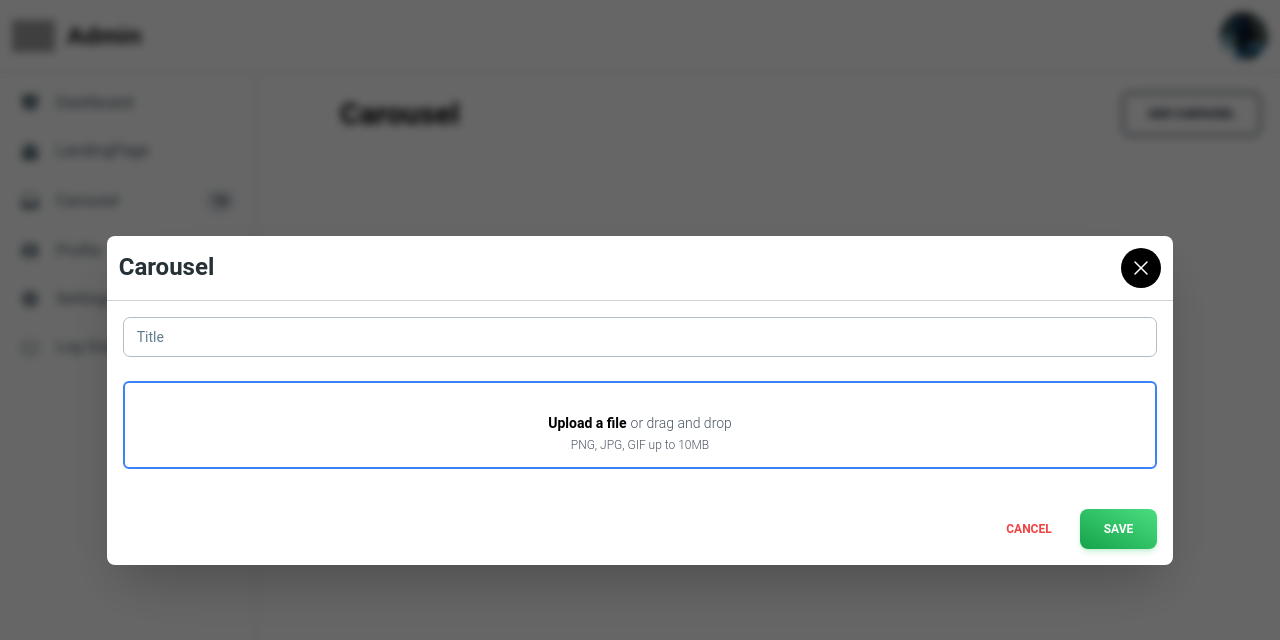
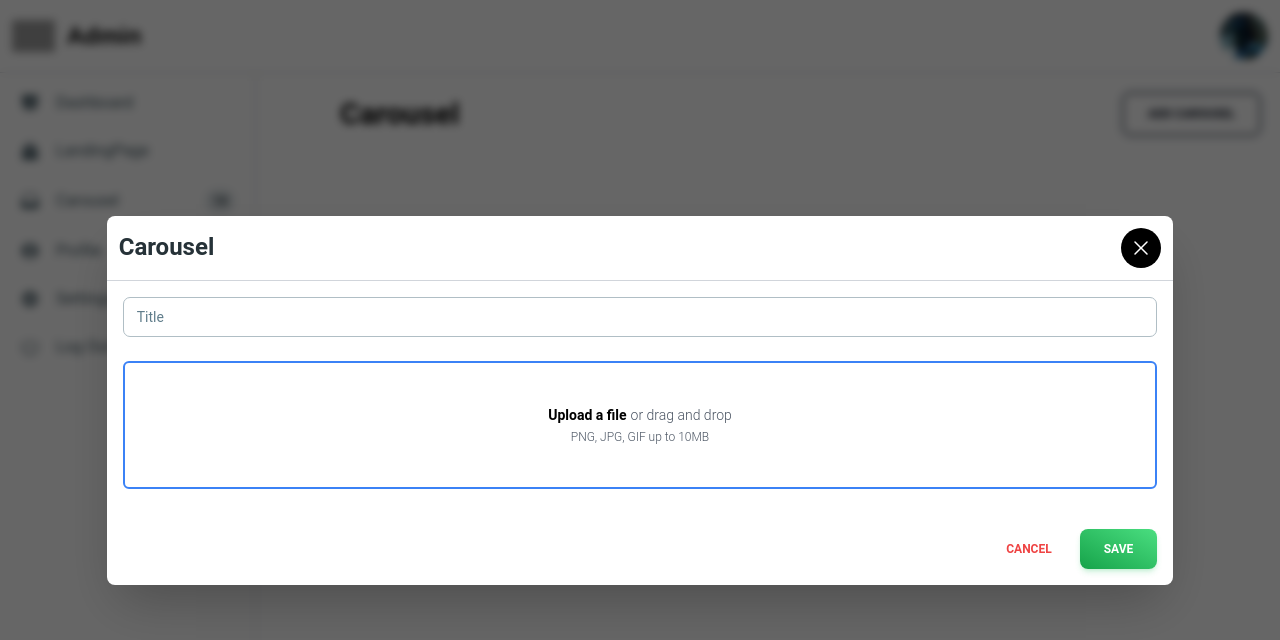
Before and after one commit to Ravi-dhanani/ecommerce-admin, a Next.js app: page /carousel in a window 1280 px wide. Both pictures are taken after a click on the button "ADD CAROUSEL". Shown: the top 640 px of the page. Built offline with nearby package versions, Linux system fonts and the light colour scheme; grey boxes are pictures that could not be loaded.

Commit message:
minor css changes

```diff
--- a/src/components/carousel/Carousel.tsx
+++ b/src/components/carousel/Carousel.tsx
@@ -89,9 +89,9 @@ export default function Carousel() {
                 objForm.formState.errors.ImageUrl
                   ? "border-red-500"
                   : "border-blue-500"
-              }  rounded-md p-3 text-center`}
+              }  rounded-md p-10 text-center`}
             >
-              <div className="mt-4  text-sm leading-6 text-gray-600 flex justify-center">
+              <div className="  text-sm leading-6 text-gray-600 flex justify-center">
                 <label className="relative cursor-pointer rounded-md bg-white font-semibold text-black focus-within:outline-none focus-within:ring-2 ">
                   <span>Upload a file</span>
                   <input
```
